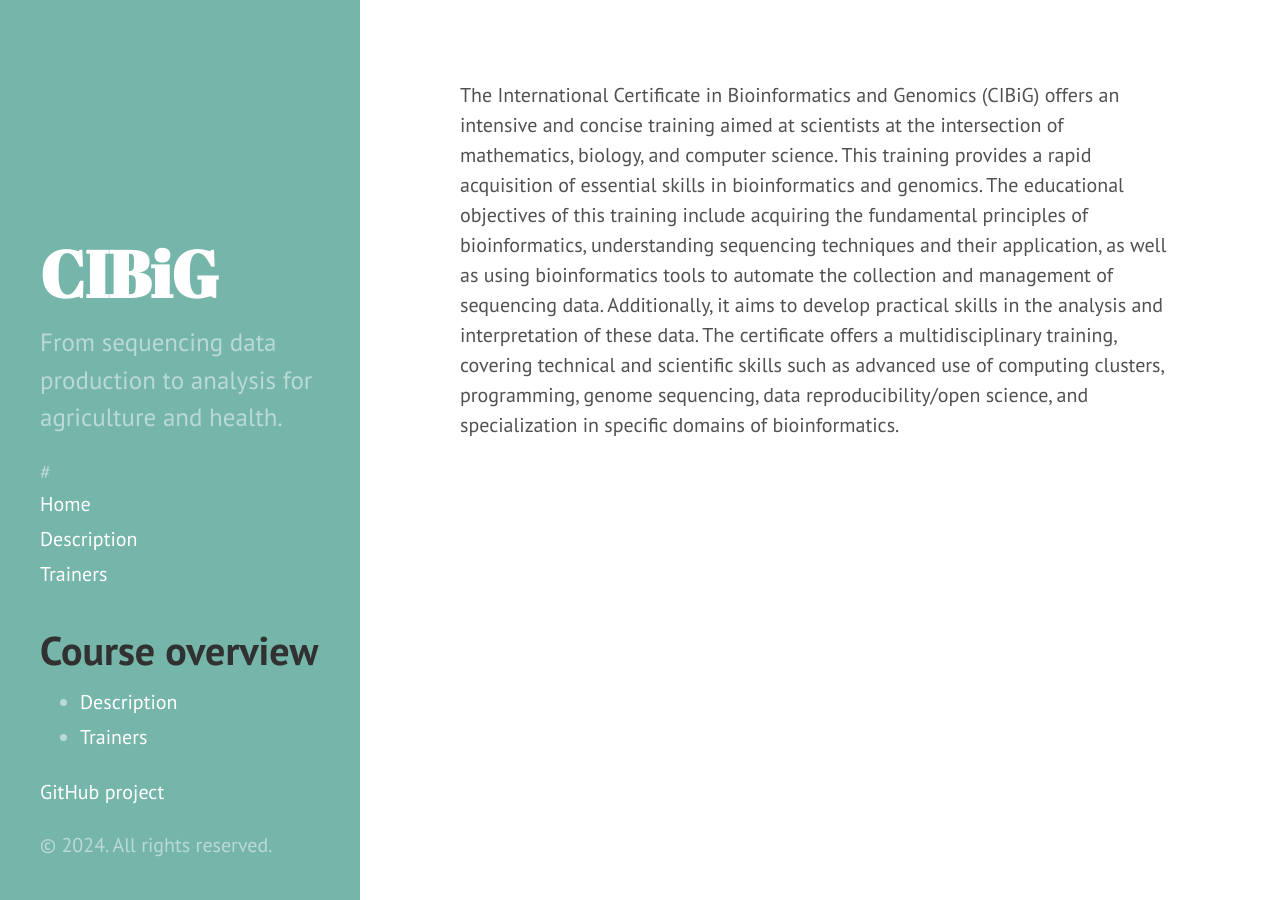
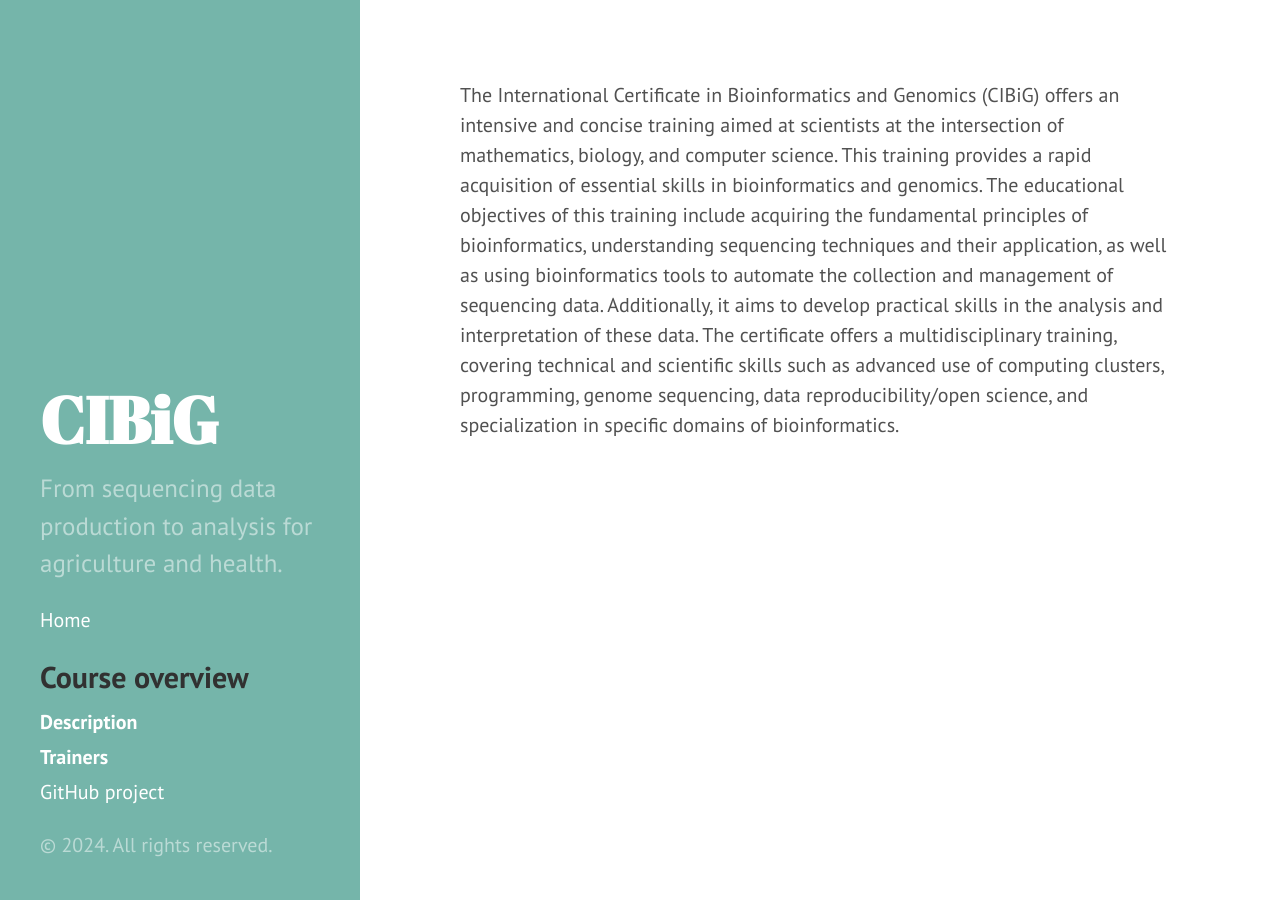
Before and after one commit to CIBiG-Course/CIBiG-course.github.io, a Jekyll site: the page built from docs/index.html, in a window 1280 px wide. Built offline with Jekyll 4.4.1, drawn with Linux system fonts in a browser that asks for light colours.

```diff
--- a/docs/_includes/sidebar.html
+++ b/docs/_includes/sidebar.html
@@ -2,7 +2,7 @@
   <div class="container sidebar-sticky">
     <div class="sidebar-about">
       <h1>
-        <a href="{{ site.url }} target=_blank">
+        <a href="{{ site.baseurl }}">
           {{ site.title }}
         </a>
       </h1>
@@ -10,36 +10,21 @@
     </div>
 
     <nav class="sidebar-nav">
-     # <a class="sidebar-nav-item{% if page.url == site.baseurl %} active{% endif %}" href="{{ site.baseurl }}">Home</a>
+      <a class="sidebar-nav-item{% if page.url == site.baseurl %} active{% endif %}" href="{{ site.baseurl }}">Home</a>
 
       {% comment %}
-        The code below dynamically generates a sidebar nav of pages with
-        `layout: page` in the front-matter. See readme for usage.
+        The code below dynamically generates a sidebar nav based on data in `_data/navigation.yaml`.
       {% endcomment %}
 
-      {% assign pages_list = site.pages %}
-      {% for node in pages_list %}
-        {% if node.title != null %}
-          {% if node.layout == "page" %}
-            <a class="sidebar-nav-item{% if page.url == node.url %} active{% endif %}" href="{{ node.url }}">{{ node.title }}</a>
-          {% endif %}
+      {% assign menu_items = site.data.navigation %}
+      {% for item in menu_items %}
+        <h2>{{ item.title }}</h2>
+        {% if item.pages %}
+          {% for page in item.pages %}
+            <a class="sidebar-nav-item{% if page.url == page.url %} active{% endif %}" href="{{ page.url }}">{{ page.title }}</a>
+          {% endfor %}
         {% endif %}
       {% endfor %}
-
-        {% for section in site.data.navigation %}
-    <h1>{{ section.title }}</h1>
-    <ul>
-      {% for link in section.pages %}
-        <li>
-          <a class="sidebar-nav-item{% if page.url == link.url %} active{% endif %}"
-            href="{{ site.baseurl }}{{ link.url }}">
-            {{ link.title }}
-          </a>
-        </li>
-      {% endfor %}
-    </ul>
-  {% endfor %}
-
 
       <a class="sidebar-nav-item" href="{{ site.github.repo }}">GitHub project</a>
     </nav>
```
